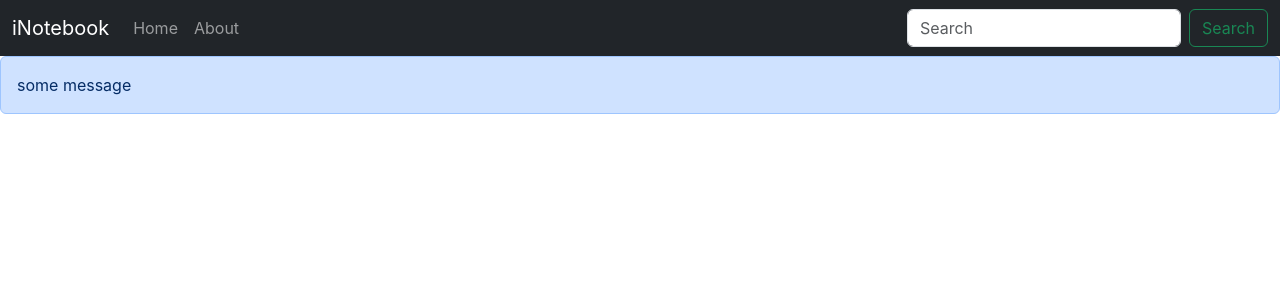
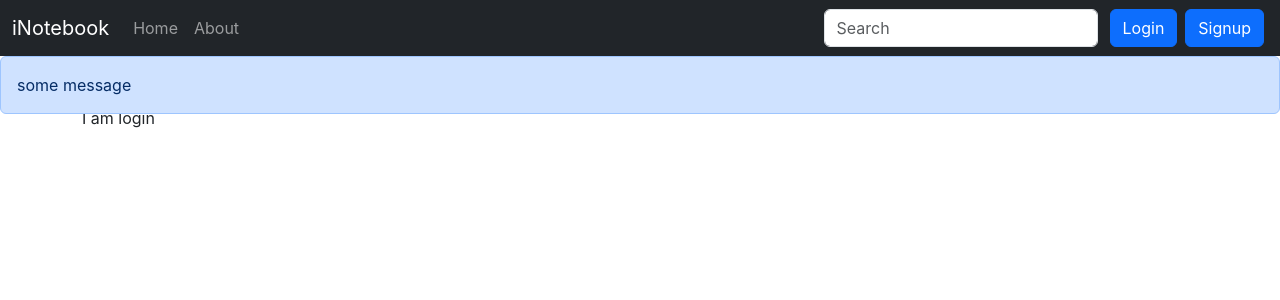
Before and after one commit to Somiyoh/iNotes, a React (Create React App) app: page /login in a window 1280 px wide. Shown: the top 300 px of the page. Built offline with nearby package versions, Linux system fonts and the light colour scheme.

Commit message:
created login and signup for users

```diff
--- a/src/App.js
+++ b/src/App.js
@@ -5,6 +5,8 @@ import Home from './components/Hoome'
 import About from './components/About'
 import NoteState from './context/notes/NoteState'
 import { Alert } from './components/Alert'
+import Signup from './components/Signup'
+import Login from './components/Login'
 
 function App() {
   return (
@@ -12,11 +14,13 @@ function App() {
       <NoteState>
         <Router>
           <NavBar />
-          <Alert message="some message"/>
+          <Alert message="some message" />
           <div className="container">
             <Routes>
               <Route exact path="/" element={<Home />} />
               <Route exact path="/about" element={<About />} />
+              <Route exact path="/signup" element={<Signup />} />
+              <Route exact path="/login" element={<Login />} />
             </Routes>
           </div>
         </Router>
--- /dev/null
+++ b/src/components/Login.js
@@ -0,0 +1,11 @@
+import React from 'react'
+
+const Login = () => {
+  return (
+    <div>
+        I am login
+    </div>
+  )
+}
+
+export default Login
--- a/src/components/NavBars.js
+++ b/src/components/NavBars.js
@@ -24,12 +24,23 @@ const NavBars = () => {
         <div className="collapse navbar-collapse" id="navbarSupportedContent">
           <ul className="navbar-nav me-auto mb-2 mb-lg-0">
             <li className="nav-item">
-              <Link className={`nav-link ${location.pathname==="/" ? "active" : " "}`}aria-current="page" to="/">
+              <Link
+                className={`nav-link ${
+                  location.pathname === '/' ? 'active' : ' '
+                }`}
+                aria-current="page"
+                to="/"
+              >
                 Home
               </Link>
             </li>
             <li className="nav-item">
-              <Link className={`nav-link ${location.pathname==="/about" ? "active" : " "}`} to="/about">
+              <Link
+                className={`nav-link ${
+                  location.pathname === '/about' ? 'active' : ' '
+                }`}
+                to="/about"
+              >
                 About
               </Link>
             </li>
@@ -41,9 +52,12 @@ const NavBars = () => {
               placeholder="Search"
               aria-label="Search"
             />
-            <button className="btn btn-outline-success" type="submit">
-              Search
-            </button>
+            <Link class="btn btn-primary mx-1" to="/login" role="button">
+              Login
+            </Link>
+            <Link class="btn btn-primary mx-1" to="/signup" role="button">
+              Signup
+            </Link>
           </form>
         </div>
       </div>
--- /dev/null
+++ b/src/components/Signup.js
@@ -0,0 +1,11 @@
+import React from 'react'
+
+const Signup = () => {
+  return (
+    <div>
+        I am signup
+    </div>
+  )
+}
+
+export default Signup
```
